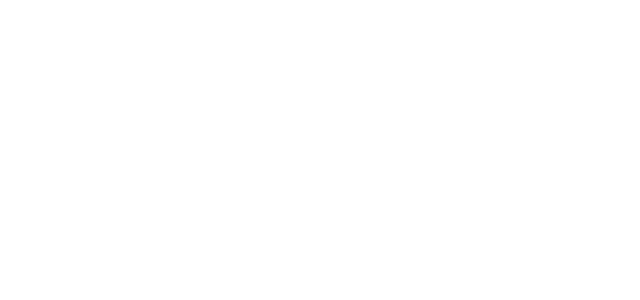
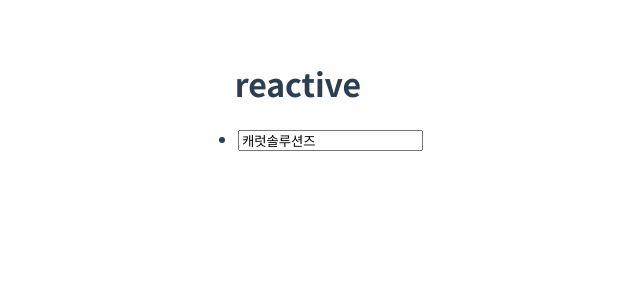
Before and after one commit to eorjs37/vue-composition, a Vue app: page /reactive in a window 1280 px wide. Before the commit this address had no page. Shown: the top 300 px of the page, without its empty margins (342-982 px from the left). Built offline with nearby package versions, Linux system fonts and the light colour scheme.

Commit message:
ref reactive 차이 정리

```diff
--- /dev/null
+++ b/src/pages/reactive.vue
@@ -0,0 +1,43 @@
+<template>
+  <h1>reactive</h1>
+  <div class="w-200px">
+    <ul class="carrer">
+      <li v-for="(carrerItem, index) in state.carrer" :key="'carrer' + index">
+        <input type="text" v-model="carrerItem.company" />
+      </li>
+    </ul>
+  </div>
+</template>
+
+<script>
+import { reactive } from "@vue/reactivity";
+export default {
+  setup() {
+    const personObj = {
+      name: "",
+      age: 0,
+      carrer: [
+        {
+          company: "캐럿솔루션즈",
+        },
+      ],
+    };
+    const state = reactive(personObj);
+
+    return {
+      state,
+    };
+  },
+};
+</script>
+
+<style>
+.w-200px {
+  margin: 0 auto;
+  width: 200px;
+}
+
+.carrer > li {
+  text-align: left;
+}
+</style>
--- /dev/null
+++ b/src/pages/refReactive.vue
@@ -0,0 +1,42 @@
+<template>
+  <h1>ref</h1>
+  <span>{{ compCount }}</span>
+  <div>
+    <button type="button" @click="plus">+</button>
+    <button type="button" @click="minus">-</button>
+  </div>
+</template>
+
+<script>
+import { computed, ref, watch } from "@vue/runtime-core";
+export default {
+  setup() {
+    const count = ref(0);
+    const compCount = computed(() => {
+      return `현재값 : ${count.value}`;
+    });
+
+    const plus = () => {
+      count.value++;
+    };
+
+    const minus = () => {
+      count.value--;
+    };
+
+    // watch(count, (cur, old) => {
+    //   console.log("cur : ", cur);
+    //   console.log("old : ", old);
+    // });
+
+    return {
+      count,
+      compCount,
+      plus,
+      minus,
+    };
+  },
+};
+</script>
+
+<style></style>
--- a/src/router/index.js
+++ b/src/router/index.js
@@ -19,6 +19,16 @@
     path: "/animation",
     component: () => import("@/pages/animation.vue"),
   },
+  {
+    name: "refReactive",
+    path: "/ref",
+    component: () => import("@/pages/refReactive.vue"),
+  },
+  {
+    name: "reactive",
+    path: "/reactive",
+    component: () => import("@/pages/reactive.vue"),
+  },
 ];
 
 const router = createRouter({
```
